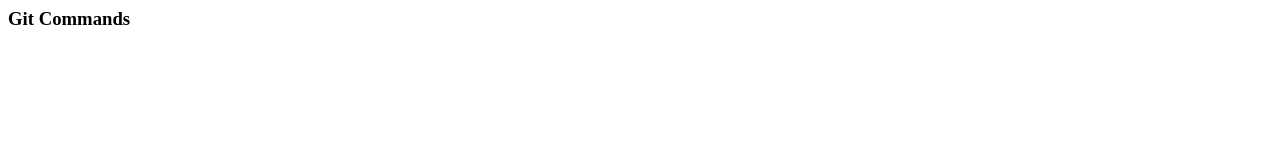
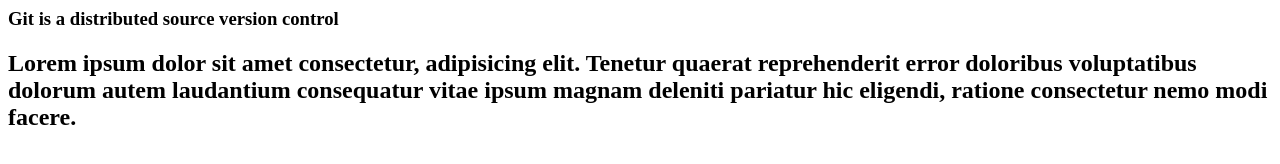
Before and after one commit to MaheshZen/gitCommands, a plain HTML site: page index.html in a window 1280 px wide. Drawn offline with Linux system fonts and the light colour scheme.

```diff
--- a/index.html
+++ b/index.html
@@ -3,6 +3,7 @@
         <title>Basic Git Commands</title>
     </head>
     <body>
-        <h3>Git Commands</h3>
+        <h3>Git is a distributed source version control</h3>
+        <h2>Lorem ipsum dolor sit amet consectetur, adipisicing elit. Tenetur quaerat reprehenderit error doloribus voluptatibus dolorum autem laudantium consequatur vitae ipsum magnam deleniti pariatur hic eligendi, ratione consectetur nemo modi facere.</h2>
     </body>
 </html>
```
